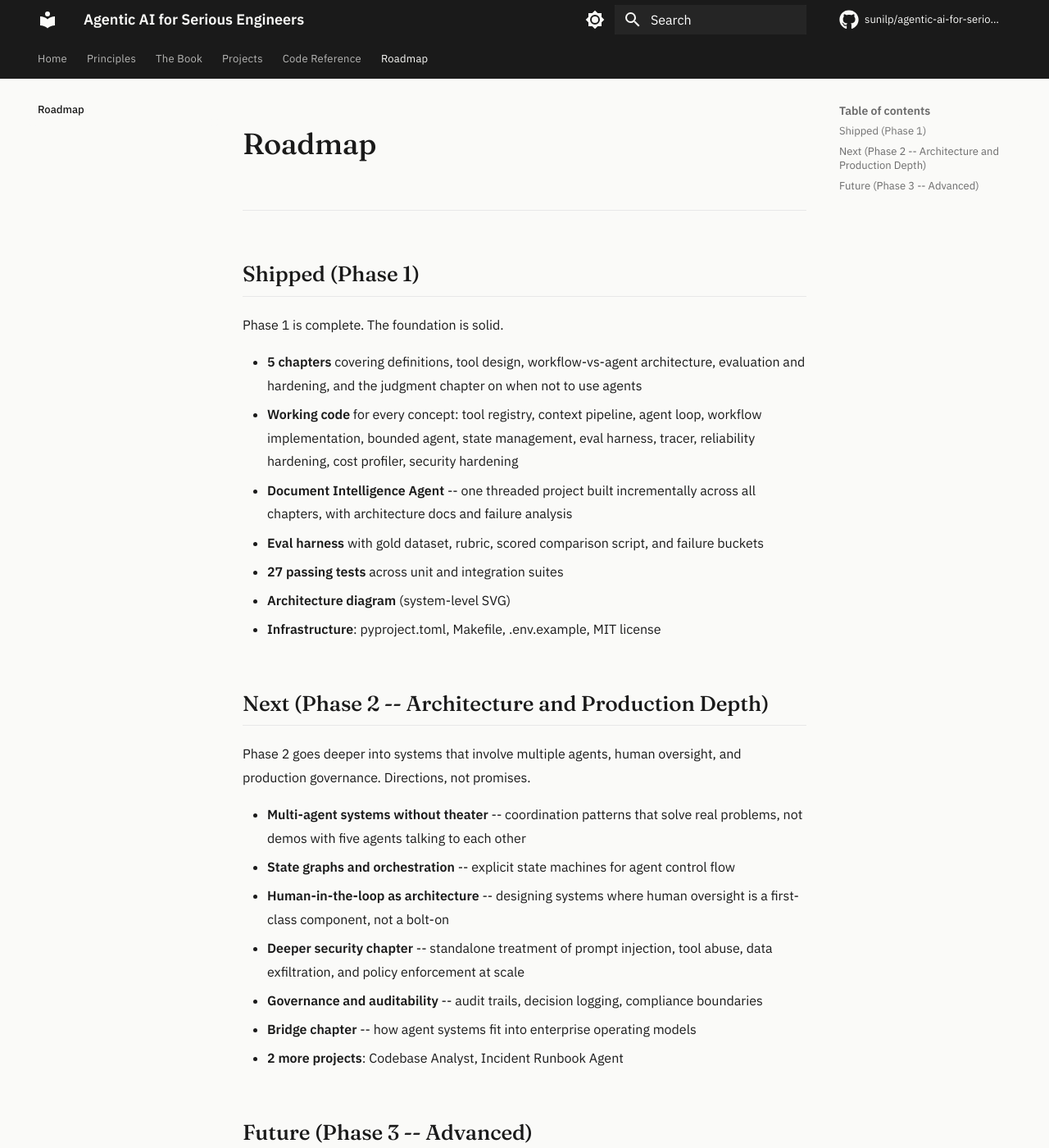
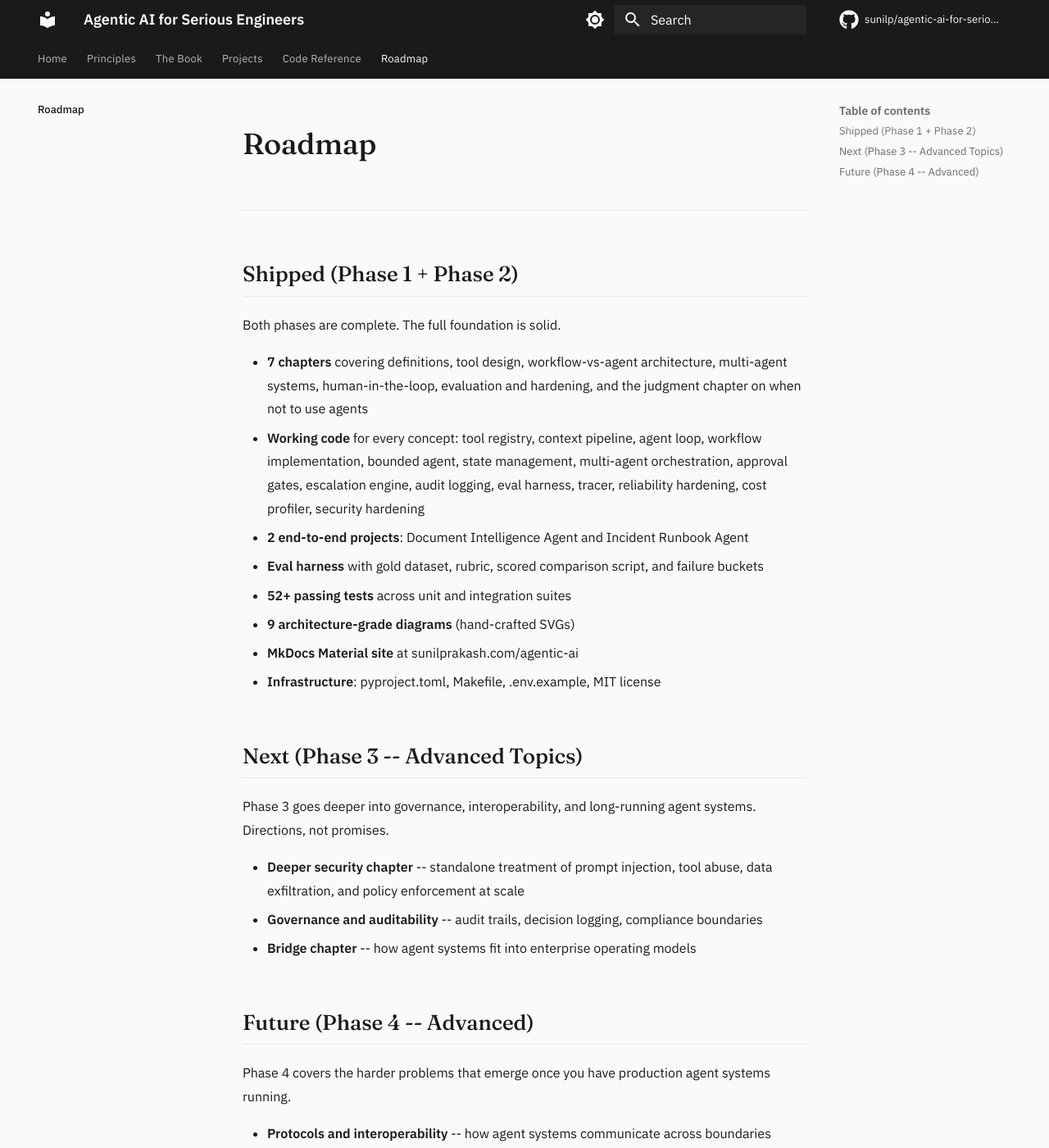
Before and after one commit to phatngo511/agentic-ai, an MkDocs documentation site: the page built from docs/roadmap.md, in a window 1280 px wide and 1400 px high. Shown: the whole window at 82% size. Built offline with MkDocs 1.6.1 and Material for MkDocs 9.7.7, drawn with Linux system fonts in a browser that asks for light colours; comment, search, counter and statistics services are not loaded; some of the changed text lies outside the part shown.

Commit message:
Update docs, README, and roadmap for Phase 2 content
- README: add Read the Book section, update to 7 chapters, 52+ tests, two projects, expanded repo tree and learning paths
- ROADMAP: move multi-agent and HITL to Shipped, update to Phase 2 complete with 9 diagrams and MkDocs site
- Makefile: add serve, build-site, deploy, and compare-multiagent targets
- docs/code/reference.md: fill in Ch4 (multi-agent) and Ch5 (HITL) sections
- docs/roadmap.md: sync with root ROADMAP.md

```diff
--- a/docs/roadmap.md
+++ b/docs/roadmap.md
@@ -2,33 +2,30 @@
 
 ---
 
-## Shipped (Phase 1)
+## Shipped (Phase 1 + Phase 2)
 
-Phase 1 is complete. The foundation is solid.
+Both phases are complete. The full foundation is solid.
 
-- **5 chapters** covering definitions, tool design, workflow-vs-agent architecture, evaluation and hardening, and the judgment chapter on when not to use agents
-- **Working code** for every concept: tool registry, context pipeline, agent loop, workflow implementation, bounded agent, state management, eval harness, tracer, reliability hardening, cost profiler, security hardening
-- **Document Intelligence Agent** -- one threaded project built incrementally across all chapters, with architecture docs and failure analysis
+- **7 chapters** covering definitions, tool design, workflow-vs-agent architecture, multi-agent systems, human-in-the-loop, evaluation and hardening, and the judgment chapter on when not to use agents
+- **Working code** for every concept: tool registry, context pipeline, agent loop, workflow implementation, bounded agent, state management, multi-agent orchestration, approval gates, escalation engine, audit logging, eval harness, tracer, reliability hardening, cost profiler, security hardening
+- **2 end-to-end projects**: Document Intelligence Agent and Incident Runbook Agent
 - **Eval harness** with gold dataset, rubric, scored comparison script, and failure buckets
-- **27 passing tests** across unit and integration suites
-- **Architecture diagram** (system-level SVG)
+- **52+ passing tests** across unit and integration suites
+- **9 architecture-grade diagrams** (hand-crafted SVGs)
+- **MkDocs Material site** at [sunilprakash.com/agentic-ai](https://sunilprakash.com/agentic-ai/)
 - **Infrastructure**: pyproject.toml, Makefile, .env.example, MIT license
 
-## Next (Phase 2 -- Architecture and Production Depth)
+## Next (Phase 3 -- Advanced Topics)
 
-Phase 2 goes deeper into systems that involve multiple agents, human oversight, and production governance. Directions, not promises.
+Phase 3 goes deeper into governance, interoperability, and long-running agent systems. Directions, not promises.
 
-- **Multi-agent systems without theater** -- coordination patterns that solve real problems, not demos with five agents talking to each other
-- **State graphs and orchestration** -- explicit state machines for agent control flow
-- **Human-in-the-loop as architecture** -- designing systems where human oversight is a first-class component, not a bolt-on
 - **Deeper security chapter** -- standalone treatment of prompt injection, tool abuse, data exfiltration, and policy enforcement at scale
 - **Governance and auditability** -- audit trails, decision logging, compliance boundaries
 - **Bridge chapter** -- how agent systems fit into enterprise operating models
-- **2 more projects**: Codebase Analyst, Incident Runbook Agent
 
-## Future (Phase 3 -- Advanced)
+## Future (Phase 4 -- Advanced)
 
-Phase 3 covers the harder problems that emerge once you have production agent systems running.
+Phase 4 covers the harder problems that emerge once you have production agent systems running.
 
 - **Protocols and interoperability** -- how agent systems communicate across boundaries
 - **Durable execution** -- long-running agents, checkpointing, resume-after-failure at scale
```
Also changed, not shown: README.md (+34 -18 lines), ROADMAP.md (+12 -15 lines), docs/code/reference.md (+15 -2 lines), 1 other file.
